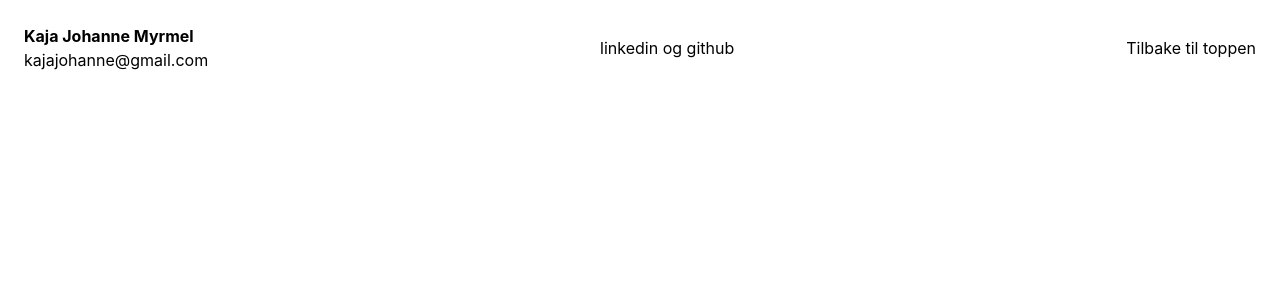
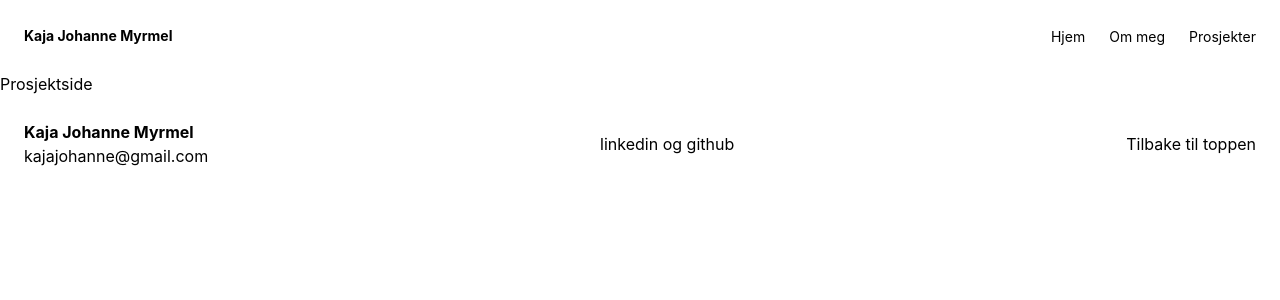
Before and after one commit to KajaJohanne/portfolio, a React app: page /prosjekter/portfolio in a window 1280 px wide. Shown: the top 300 px of the page. Built offline with nearby package versions, Linux system fonts and the light colour scheme; the HTML template or start-up script is replaced by a standard one.

Commit message:
fikset setup for header og hovedsiden

```diff
--- a/src/App.tsx
+++ b/src/App.tsx
@@ -1,13 +1,20 @@
-import { Footer } from './components/Footer'
+import { BrowserRouter, Routes, Route } from 'react-router-dom'
+import { Layout } from './components/Layout'
+import { HomePage } from "./pages/HomePage";
+import { ProjectPage } from './pages/ProjectPage';
 
 
 function App() {
 
-
   return (
-    <>
-      <Footer />
-    </>
+    <BrowserRouter>
+    <Routes>
+      <Route element={<Layout />}>
+      <Route index element={<HomePage />}/>
+      <Route path="prosjekter/:id" element={<ProjectPage />}/>
+      </Route>
+    </Routes>
+    </BrowserRouter>
   )
 }
 
--- /dev/null
+++ b/src/components/Header.tsx
@@ -0,0 +1,35 @@
+import { Link, useLocation } from "react-router-dom";
+
+const navLinks = [
+  { anchor: "hjem", label: "Hjem" },
+  { anchor: "om-meg", label: "Om meg" },
+  { anchor: "prosjekter", label: "Prosjekter" },
+];
+
+export function Header() {
+  const location = useLocation();
+  const isHome = location.pathname === "/";
+
+  return (
+    <header className="flex items-center p-6">
+      {!isHome && (
+        <Link to="/" className="text-sm font-bold">
+          Kaja Johanne Myrmel
+        </Link>
+      )}
+
+      <ul className="flex gap-6 ml-auto">
+        {navLinks.map((link) => (
+          <li key={link.anchor}>
+            <a
+              className="text-sm"
+              href={isHome ? `#${link.anchor}` : `/#${link.anchor}`}
+            >
+              {link.label}
+            </a>
+          </li>
+        ))}
+      </ul>
+    </header>
+  );
+}
--- /dev/null
+++ b/src/components/Layout.tsx
@@ -0,0 +1,15 @@
+import { Outlet } from "react-router-dom";
+import { Header } from "./Header";
+import { Footer } from "./Footer";
+
+export function Layout() {
+  return (
+    <>
+      <Header />
+      <main>
+        <Outlet />
+      </main>
+      <Footer />
+    </>
+  );
+}
--- a/src/pages/HomePage.tsx
+++ b/src/pages/HomePage.tsx
@@ -0,0 +1,10 @@
+export function HomePage() {
+  return (
+    <div>
+      <h1>heia</h1>
+      <section id="hjem">her er hjemdelen</section>
+      <section id="om-meg">her er om meg delen</section>
+      <section id="prosjekter">her er prosjekter delen</section>
+    </div>
+  );
+}
--- /dev/null
+++ b/src/pages/ProjectPage.tsx
@@ -0,0 +1,7 @@
+export function ProjectPage() {
+  return (
+    <div>
+      <h1>Prosjektside</h1>
+    </div>
+  );
+}
```
